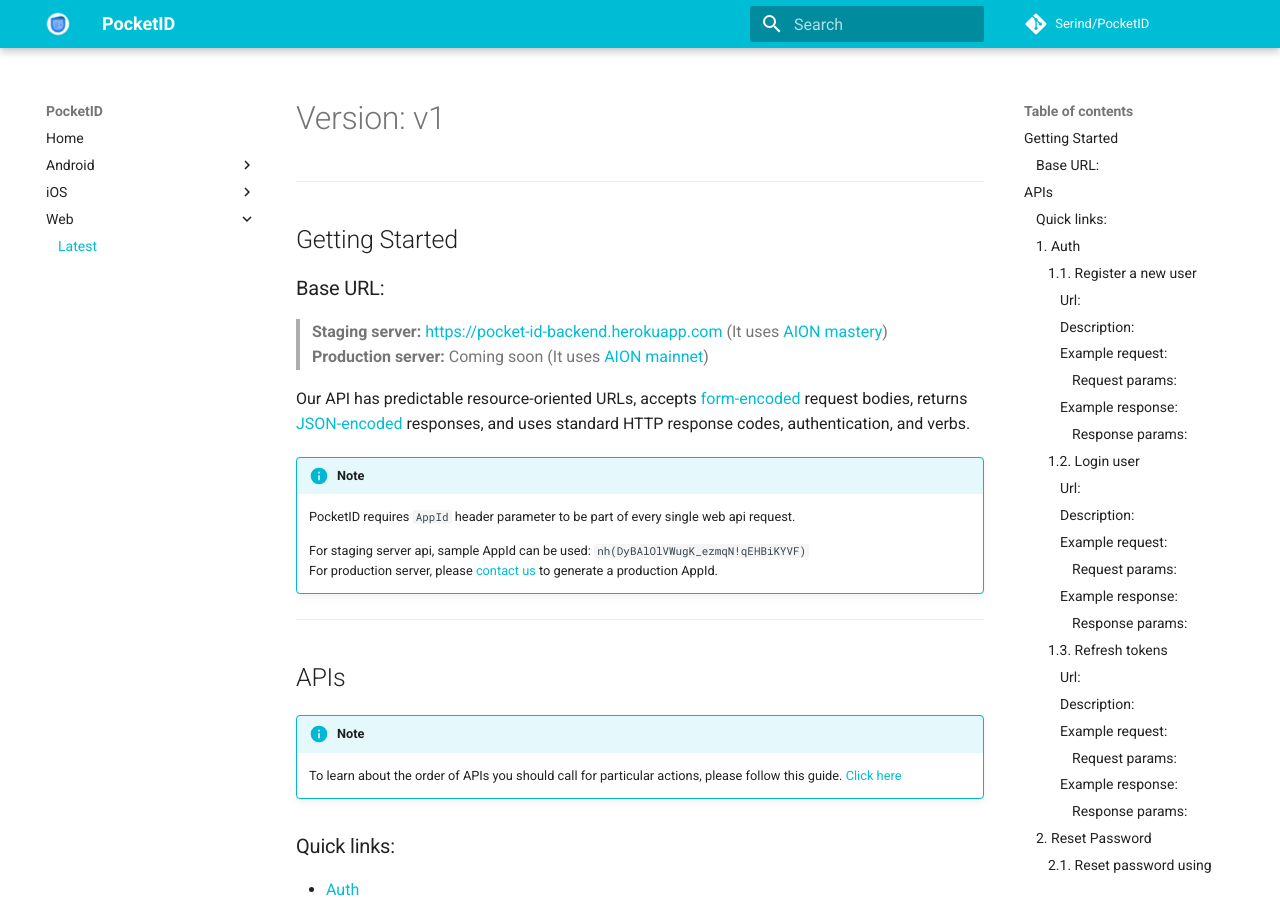
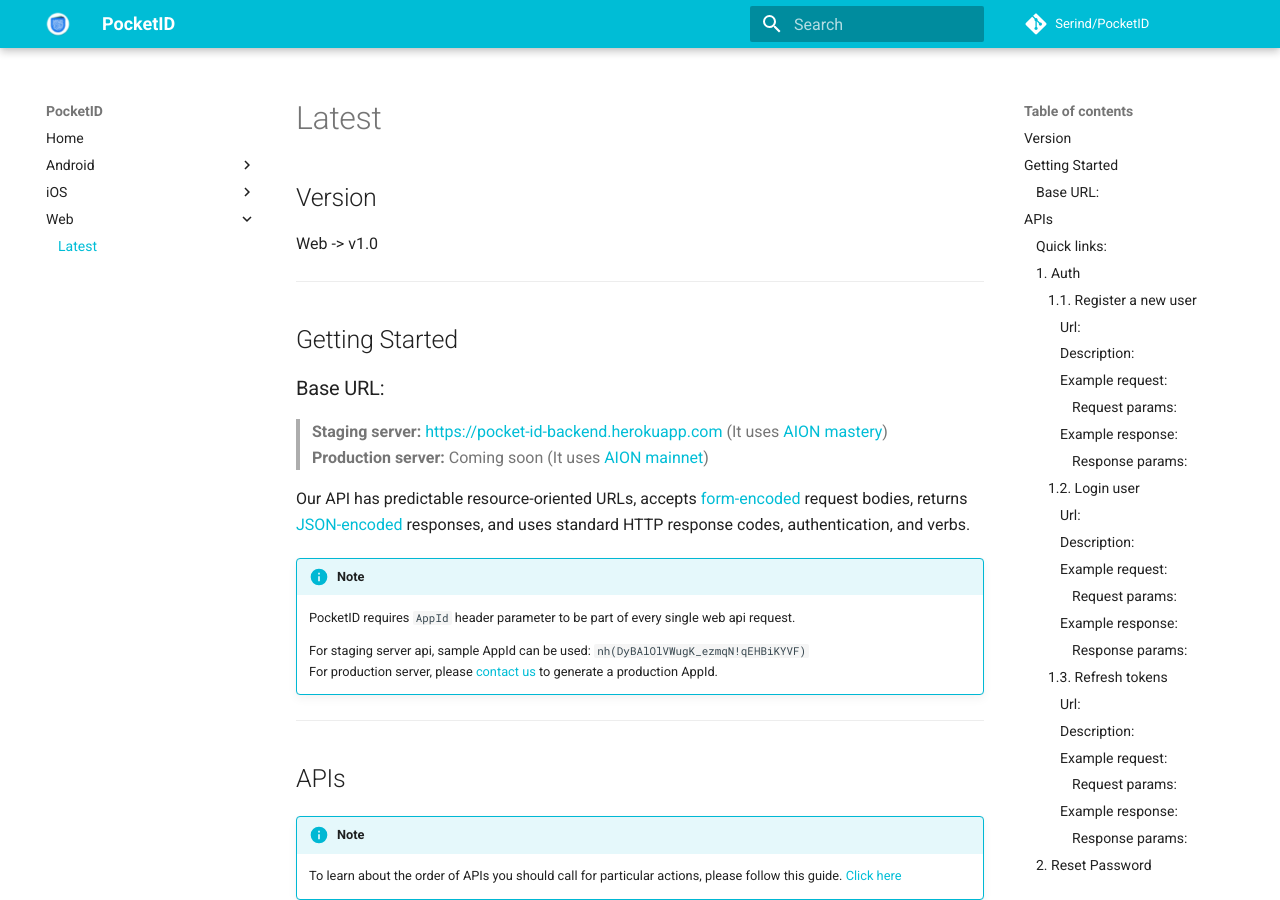
Before and after one commit to Serind/PocketID, an MkDocs documentation site: the page built from docs/web/index.md, in a window 1280 px wide and 900 px high. Built offline with MkDocs 1.6.1 and Material for MkDocs 9.7.7, drawn with Linux system fonts in a browser that asks for light colours; comment, search, counter and statistics services are not loaded; old or Windows-style settings are respelled for this version of MkDocs.

Commit message:
clean up to doc

```diff
--- a/docs/web/index.md
+++ b/docs/web/index.md
@@ -1,4 +1,5 @@
-# Version: v1
+##Version
+Web -> v1.0
 
 ---
 ## Getting Started
@@ -996,3 +997,5 @@ Note: `new_user` parameter should be `1` while calling this API.
 1. Encode smart contract method with parameters using [this API](/en/latest/web#61-encode-smart-contract-method-with-parameters).
 2. (Optional) Estimate gas price for the encoded method using [gas estimate API](/en/latest/web#62-estimate-gas-for-smart-contract-method).
 3. Call [send transaction contract API](/en/latest/web#64-send-a-transaction-to-smart-contract) with encoded data provided by previous API.
+
+<br>
```
Also changed, not shown: docs/index.md (+3 -0 lines).
